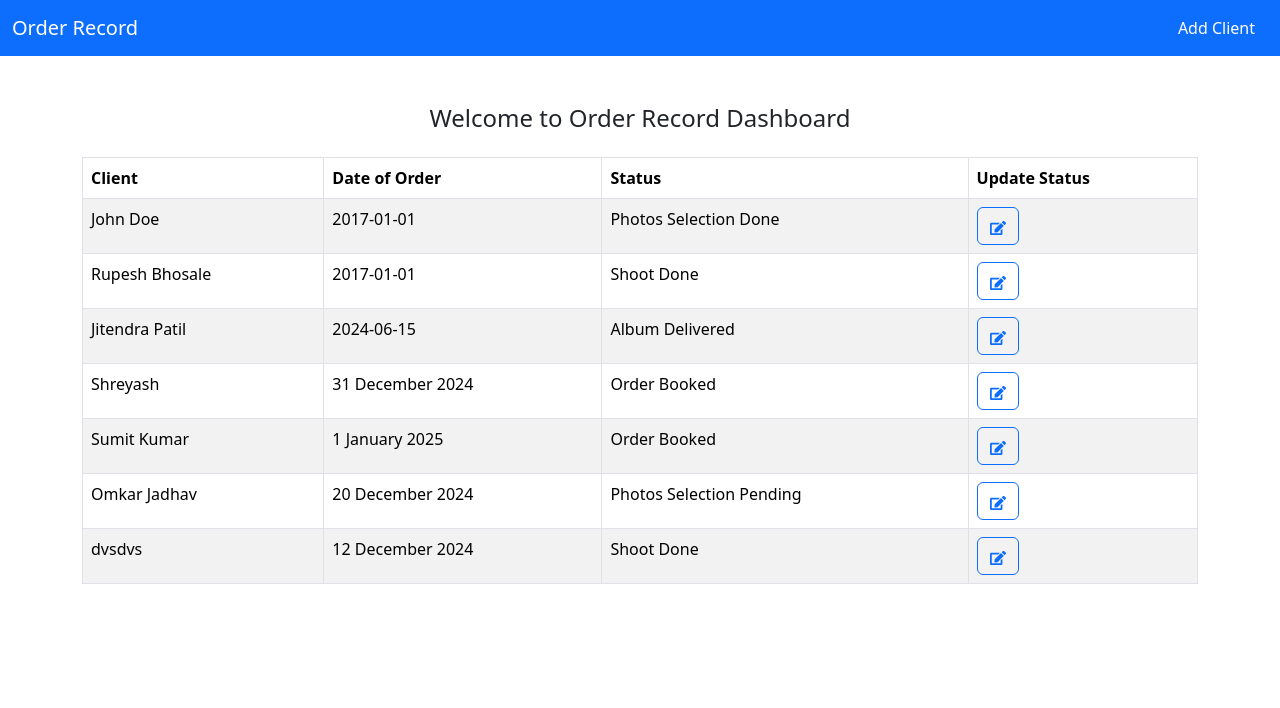
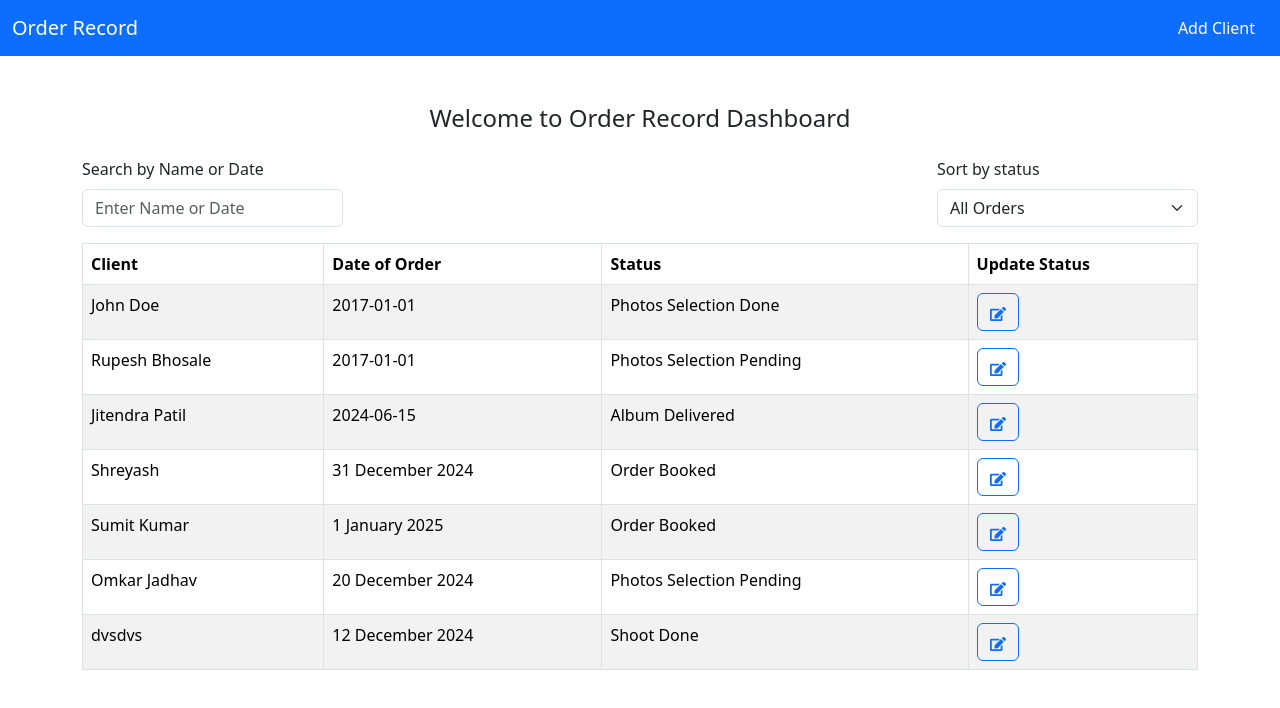
Before and after one commit to PrathameshYelpale/Photographer-Admin-App, a React (Create React App) app: page / in a window 1280 px wide. Shown: the top 708 px of the page. Built offline with nearby package versions, Linux system fonts and the light colour scheme; data requests are answered from the project's data file.

Commit message:
Search field and sor fn added

```diff
--- a/data.json
+++ b/data.json
@@ -21,7 +21,7 @@
       "orderDate": "2017-01-01",
       "orderType": "Photo & Video Shoot",
       "Package": [],
-      "status": "Shoot Done",
+      "status": "Photos Selection Pending",
       "isActive": "Yes"
     },
     {
--- a/src/Components/Dashboard.js
+++ b/src/Components/Dashboard.js
@@ -1,4 +1,4 @@
-import React, { useEffect } from 'react';
+import React, { useEffect, useState } from 'react';
 import { useDispatch, useSelector } from 'react-redux';
 import { fetchOrders } from '../Actions/Actions';
 import { Button, Table } from 'react-bootstrap';
@@ -9,10 +9,25 @@ function Dashboard() {
     const Orders = useSelector(state => state.reducer.Orders);
     const dispatch = useDispatch();
     const navigate = useNavigate();
+    const [searchTerm, setSearchTerm] = useState('');
+    const [selectedStatus, setSelectedStatus] = useState('');
 
     useEffect(() => {
         dispatch(fetchOrders());
     }, [dispatch]);
+
+    const uniqueStatuses = [...new Set(Orders.map(order => order.status))];
+
+    const filteredOrders = Orders.filter(order => {
+        const searchTermLowerCase = searchTerm.toString().toLowerCase();
+        const fieldsToSearch = ['clientName', 'orderDate'];
+        const combinedText = fieldsToSearch.map(field => order[field]).join(' ').toString().toLowerCase();
+        const isSearchTermMatch = combinedText.includes(searchTermLowerCase);
+        const isStatusMatch = selectedStatus ? order.status === selectedStatus : true;
+        return isSearchTermMatch && isStatusMatch;
+    });
+
+    console.log('Filtered orders:', filteredOrders);
 
     if (!Array.isArray(Orders)) {
         return <div>Loading...</div>;
@@ -24,6 +39,37 @@ function Dashboard() {
             <h4 className="text-center mb-4">
                 Welcome to Order Record Dashboard
             </h4>
+
+            <div className="row mb-3 d-flex justify-content-between">
+                <div className="col-md-3">
+                    <label htmlFor="searchField" className="form-label">Search by Name or Date</label>
+                    <input
+                        type="text"
+                        name="searchField"
+                        id="searchField"
+                        placeholder="Enter Name or Date"
+                        className="form-control"
+                        value={searchTerm} onChange={e => setSearchTerm(e.target.value)}
+                    />
+                </div>
+
+                <div className="col-md-3">
+                    <label htmlFor="status" className="form-label">Sort by status</label>
+                    <select
+                        name="sortByStatus"
+                        className="form-select"
+                        value={selectedStatus}
+                        onChange={e => setSelectedStatus(e.target.value)}
+                    >
+                        <option value="">All Orders</option>
+                        {uniqueStatuses.map((status, index) => (
+                            <option key={index} value={status}>
+                                {status}
+                            </option>
+                        ))}
+                    </select>
+                </div>
+            </div>
 
             {/* Table */}
             <div className="table-responsive">
@@ -37,7 +83,7 @@ function Dashboard() {
                         </tr>
                     </thead>
                     <tbody>
-                        {Orders && Orders.map((order) => (
+                        {filteredOrders && filteredOrders.map((order) => (
                             <tr key={order.id}>
                                 <td>{order.clientName}</td>
                                 <td>{order.orderDate}</td>
@@ -46,7 +92,7 @@ function Dashboard() {
                                     <Button variant="outline-primary"
                                     >
                                         <Link to={`/updateClientStatus/${order.id}`}>
-                                        <FaEdit />
+                                            <FaEdit />
                                         </Link>
                                     </Button>
                                 </td>
```
